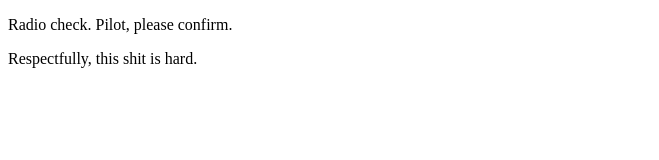
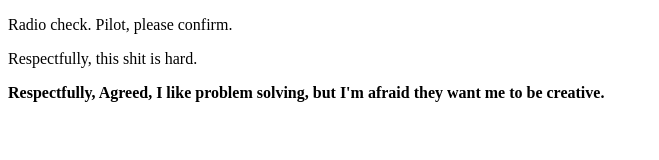
Before and after one commit to dalpiad/communication-log, a plain HTML site: page index.html in a window 1280 px wide. Shown: the whole page, without its empty margins (0-659 px from the left). Drawn offline with Linux system fonts and the light colour scheme.

Commit message:
add more code

```diff
--- a/index.html
+++ b/index.html
@@ -3,5 +3,6 @@
    <body>
       <p>Radio check. Pilot, please confirm.</p>
       <p>Respectfully, this shit is hard.</p>
+      <p><b>Respectfully, Agreed, I like problem solving, but I'm afraid they want me to be creative.</b> </p>
    </body>
 </html>
```
